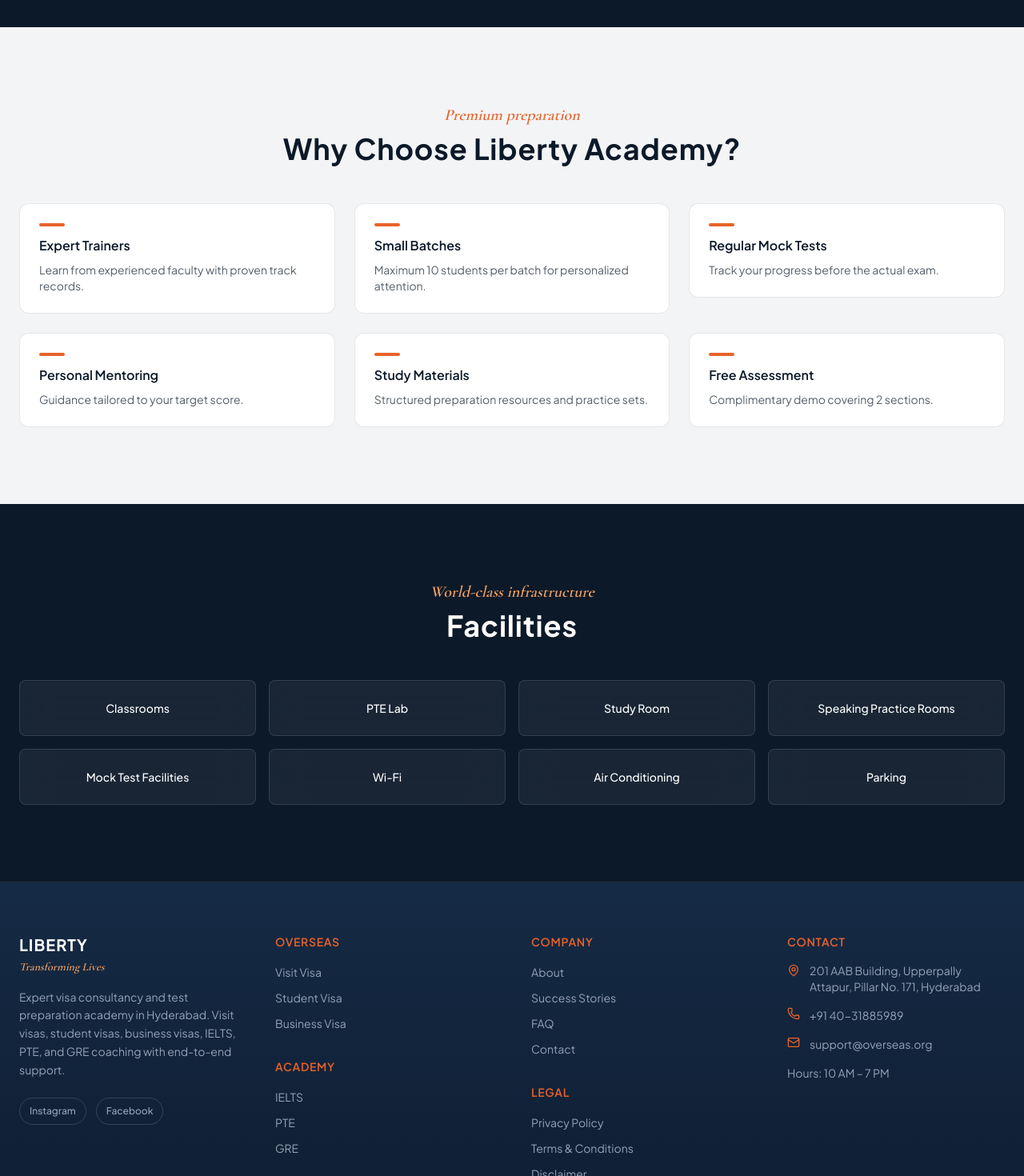
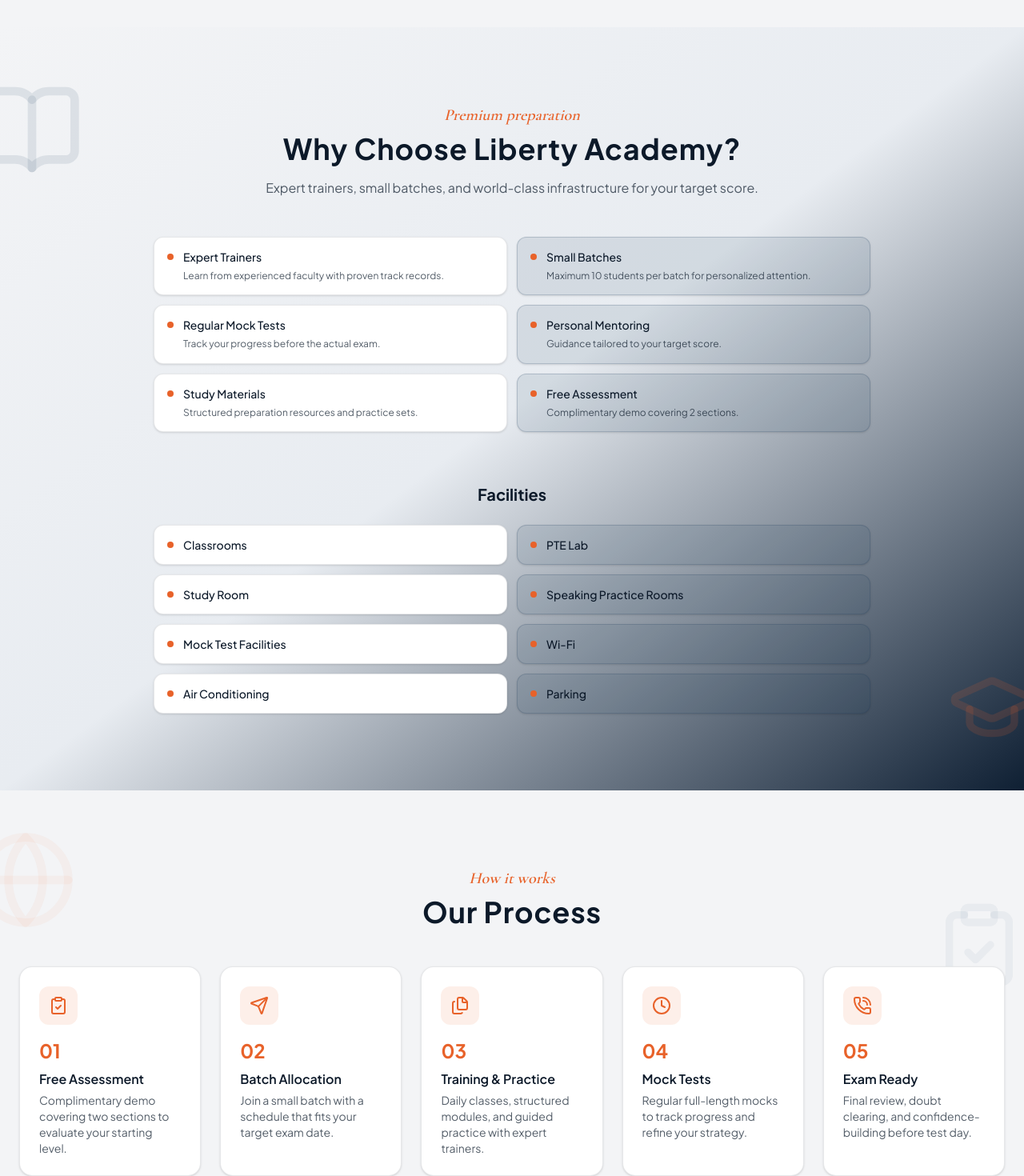
Before and after one commit to ahannan08/overseas-website, a Next.js app: page /academy in a window 1280 px wide. Shown: the part 1120-2590 px from the top of the page at 80% size. Built offline with nearby package versions, Linux system fonts and the light colour scheme.

Commit message:
academy page

```diff
--- a/app/academy/page.tsx
+++ b/app/academy/page.tsx
@@ -1,19 +1,21 @@
-import { academyOverview, academyCourses } from "@/content/academy";
+import { BookOpen, GraduationCap } from "lucide-react";
+import { academyOverview, academyCourses, academyProcess } from "@/content/academy";
 import { PageHero, Container, SectionHeading } from "@/components/layout/page-hero";
 import { ServicesGrid } from "@/components/sections/services-grid";
-import { FadeIn, StaggerChildren, StaggerItem } from "@/components/motion/fade-in";
-import { createPageMetadata } from "@/lib/utils";
+import { ProcessTimeline } from "@/components/sections/founders-section";
+import { FadeIn } from "@/components/motion/fade-in";
+import { createPageMetadata, cn } from "@/lib/utils";
 
 export const metadata = createPageMetadata(
   "Academy",
   "IELTS, PTE, and GRE coaching at Liberty Academy in Hyderabad with expert trainers and small batches."
 );
 
-const services = academyCourses.map((c) => ({
-  title: c.title,
-  description: c.description,
-  href: c.href,
-  image: c.image,
+const services = academyCourses.map((course) => ({
+  title: course.title,
+  description: course.description,
+  href: course.href,
+  image: course.image,
 }));
 
 export default function AcademyPage() {
@@ -31,43 +33,76 @@
         title="Our Courses"
         accent="Choose your exam"
         services={services}
+        light
       />
 
-      <section className="bg-light-bg py-24">
-        <Container>
+      <section className="relative overflow-hidden py-24">
+        <div className="pointer-events-none absolute inset-0 bg-gradient-to-br from-light-bg via-[#e8ecf1] to-primary/20" />
+        <BookOpen className="pointer-events-none absolute -left-6 top-16 h-32 w-32 text-primary/10" />
+        <GraduationCap className="pointer-events-none absolute -right-4 bottom-12 h-28 w-28 text-accent/15" />
+
+        <Container className="relative">
           <SectionHeading
             title="Why Choose Liberty Academy?"
             accent="Premium preparation"
+            subtitle="Expert trainers, small batches, and world-class infrastructure for your target score."
             light
           />
-          <StaggerChildren className="grid gap-6 sm:grid-cols-2 lg:grid-cols-3">
-            {academyOverview.whyChoose.map((item) => (
-              <StaggerItem key={item.title}>
-                <div className="rounded-xl border border-light-fg/10 bg-white p-6">
-                  <div className="mb-3 h-1 w-8 rounded bg-accent" />
-                  <h3 className="font-semibold text-light-fg">{item.title}</h3>
-                  <p className="mt-2 text-sm text-light-fg/70">{item.description}</p>
-                </div>
-              </StaggerItem>
-            ))}
-          </StaggerChildren>
-        </Container>
-      </section>
-
-      <section className="py-24">
-        <Container>
-          <SectionHeading title="Facilities" accent="World-class infrastructure" />
-          <div className="grid gap-4 sm:grid-cols-2 lg:grid-cols-4">
-            {academyOverview.facilities.map((facility) => (
-              <FadeIn key={facility}>
-                <div className="glass rounded-lg px-4 py-6 text-center text-sm font-medium">
-                  {facility}
+          <div className="mx-auto grid max-w-4xl gap-3 sm:grid-cols-2">
+            {academyOverview.whyChoose.map((item, index) => (
+              <FadeIn key={item.title}>
+                <div
+                  className={cn(
+                    "rounded-xl px-4 py-3.5 shadow-sm transition hover:shadow-md",
+                    index % 2 === 0
+                      ? "border border-light-fg/10 bg-white text-light-fg"
+                      : "border border-primary/20 bg-primary/10 text-light-fg"
+                  )}
+                >
+                  <div className="flex items-start gap-3">
+                    <span className="mt-1.5 h-2 w-2 shrink-0 rounded-full bg-accent" />
+                    <div>
+                      <p className="text-sm font-medium">{item.title}</p>
+                      <p className="mt-1 text-xs leading-relaxed text-light-fg/70">
+                        {item.description}
+                      </p>
+                    </div>
+                  </div>
                 </div>
               </FadeIn>
             ))}
           </div>
+
+          <div className="mx-auto mt-16 max-w-4xl">
+            <h3 className="mb-6 text-center text-xl font-bold text-light-fg">Facilities</h3>
+            <div className="grid gap-3 sm:grid-cols-2">
+              {academyOverview.facilities.map((facility, index) => (
+                <FadeIn key={facility}>
+                  <div
+                    className={cn(
+                      "flex items-center gap-3 rounded-xl px-4 py-3.5 shadow-sm transition hover:shadow-md",
+                      index % 2 === 0
+                        ? "border border-light-fg/10 bg-white text-light-fg"
+                        : "border border-primary/20 bg-primary/10 text-light-fg"
+                    )}
+                  >
+                    <span className="h-2 w-2 shrink-0 rounded-full bg-accent" />
+                    <span className="text-sm font-medium">{facility}</span>
+                  </div>
+                </FadeIn>
+              ))}
+            </div>
+          </div>
         </Container>
       </section>
+
+      <ProcessTimeline
+        steps={academyProcess}
+        light
+        withIcons
+        title="Our Process"
+        accent="How it works"
+      />
     </>
   );
 }
--- a/components/sections/services-grid.tsx
+++ b/components/sections/services-grid.tsx
@@ -4,8 +4,11 @@
 import Link from "next/link";
 import {
   ArrowRight,
+  BookOpen,
   Briefcase,
+  Calculator,
   GraduationCap,
+  Monitor,
   Plane,
   Globe,
   type LucideIcon,
@@ -19,13 +22,16 @@
   description: string;
   href: string;
   image?: string;
-  icon?: "plane" | "graduation" | "briefcase";
+  icon?: "plane" | "graduation" | "briefcase" | "book" | "monitor" | "calculator";
 };
 
 const iconMap: Record<NonNullable<ServiceItem["icon"]>, LucideIcon> = {
   plane: Plane,
   graduation: GraduationCap,
   briefcase: Briefcase,
+  book: BookOpen,
+  monitor: Monitor,
+  calculator: Calculator,
 };
 
 export function ServicesGrid({
@@ -81,7 +87,13 @@
                       </span>
                     </div>
                   ) : (
-                    <div className="glass-card relative overflow-hidden p-0">
+                    <div
+                      className={`relative overflow-hidden p-0 transition duration-300 hover:shadow-md ${
+                        light
+                          ? "rounded-2xl border border-light-fg/10 bg-white shadow-sm hover:border-accent/30"
+                          : "glass-card"
+                      }`}
+                    >
                       <div className="relative aspect-[16/10] overflow-hidden">
                         {/* eslint-disable-next-line @next/next/no-img-element */}
                         <img
@@ -89,7 +101,9 @@
                           alt={service.title}
                           className="h-full w-full object-cover transition duration-500 group-hover:scale-110"
                         />
-                        <div className="absolute inset-0 bg-gradient-to-t from-background/90 to-transparent" />
+                        {!light && (
+                          <div className="absolute inset-0 bg-gradient-to-t from-background/90 to-transparent" />
+                        )}
                       </div>
                       <div className="p-6">
                         <h3
--- a/content/academy.ts
+++ b/content/academy.ts
@@ -120,3 +120,31 @@
 };
 
 export const academyCourses = [ieltsContent, pteContent, greContent];
+
+export const academyProcess = [
+  {
+    step: "01",
+    title: "Free Assessment",
+    description: "Complimentary demo covering two sections to evaluate your starting level.",
+  },
+  {
+    step: "02",
+    title: "Batch Allocation",
+    description: "Join a small batch with a schedule that fits your target exam date.",
+  },
+  {
+    step: "03",
+    title: "Training & Practice",
+    description: "Daily classes, structured modules, and guided practice with expert trainers.",
+  },
+  {
+    step: "04",
+    title: "Mock Tests",
+    description: "Regular full-length mocks to track progress and refine your strategy.",
+  },
+  {
+    step: "05",
+    title: "Exam Ready",
+    description: "Final review, doubt clearing, and confidence-building before test day.",
+  },
+];
```
